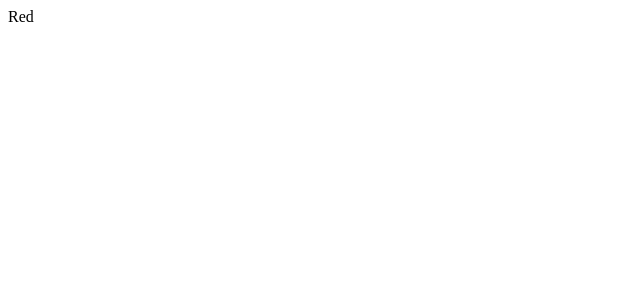
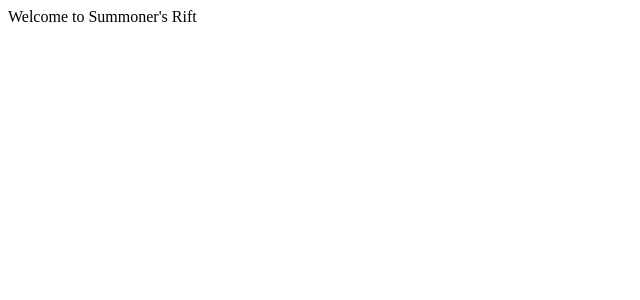
Before and after one commit to kimgabz/typescript-react-redux, a React (Create React App) app: page / in a window 1280 px wide. Shown: the top 300 px of the page, without its empty margins (0-640 px from the left). Built offline with nearby package versions, Linux system fonts and the light colour scheme.

Commit message:
Proper way to declare component state

```diff
--- a/src/index.tsx
+++ b/src/index.tsx
@@ -5,9 +5,20 @@
     color?: string;
 }
 
-class App extends React.Component<AppProps> {
+interface AppState {
+    counter: number;
+}
+
+class App extends React.Component<AppProps, AppState> {
+
+    constructor(props: AppProps) {
+        super(props);
+
+        this.state = { counter: 0}
+    }
+
     render() {
-    return <div>{this.props.color}</div>;
+        return <div>Welcome to Summoner's Rift</div>;
     }
 }
 
```
